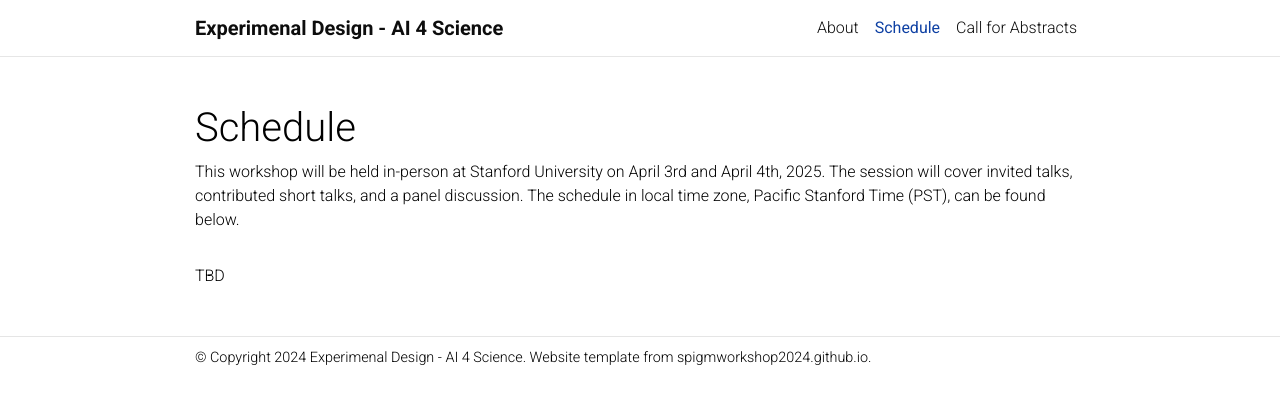
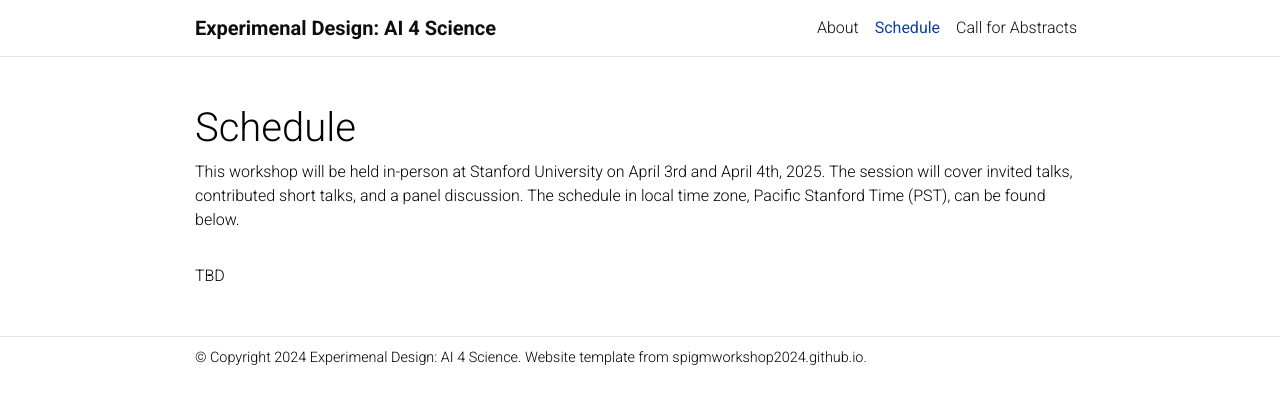
Before and after one commit to edai4science/edai4science.github.io, a Jekyll site: the page built from _pages/schedule.md, in a window 1280 px wide. Shown: the top 404 px of the page. Built offline with Jekyll 4.4.1, drawn with Linux system fonts in a browser that asks for light colours; comment, search, counter and statistics services are not loaded; a style sheet for code colours, icons or effects is not loaded.

Commit message:
Title colon

```diff
--- a/_config.yml
+++ b/_config.yml
@@ -5,7 +5,7 @@
 title: blank # the website title (if blank, full name will be used instead)
 first_name:
 middle_name:
-last_name: Experimenal Design - AI 4 Science
+last_name: "Experimenal Design:  AI 4 Science"
 email: email@stanford.edu
 description: > # the ">" symbol means to ignore newlines until "footer_text:"
 
```
